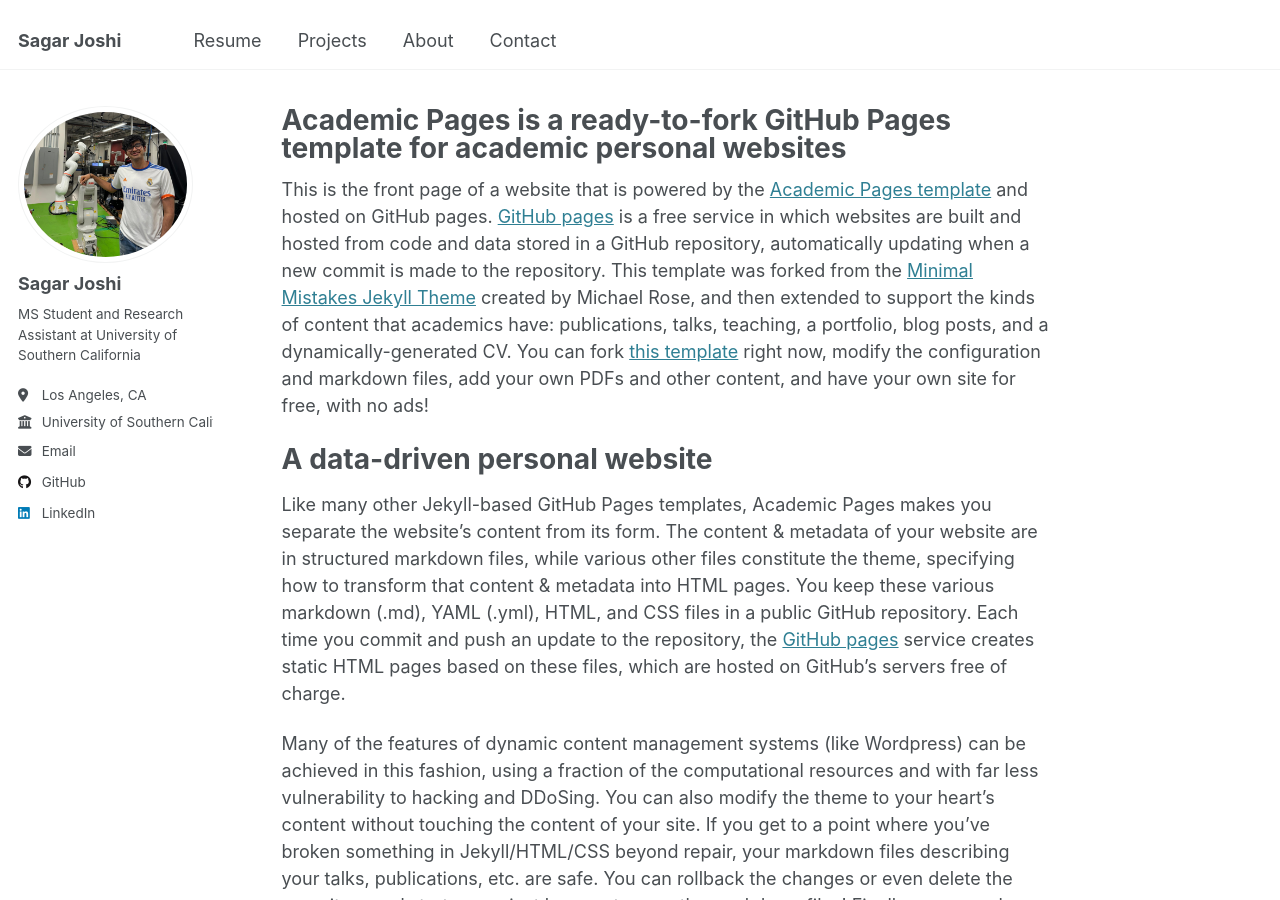
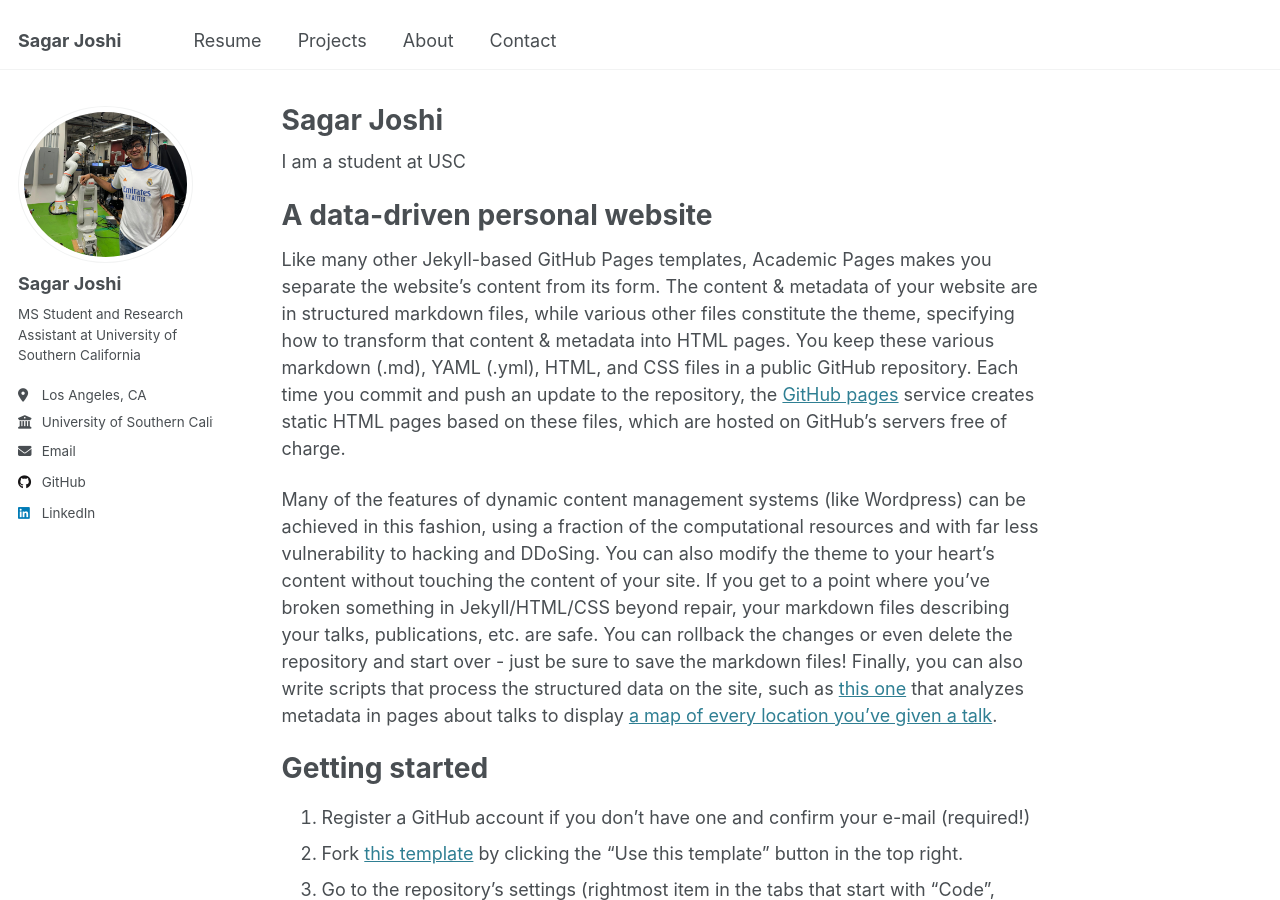
Before and after one commit to SagarJoshi73249/SagarJoshi73249.github.io, a Jekyll site: the page built from _pages/about.md, in a window 1280 px wide and 900 px high. Built offline with Jekyll 4.4.1, drawn with Linux system fonts in a browser that asks for light colours.

Commit message:
about section test

```diff
--- a/_pages/about.md
+++ b/_pages/about.md
@@ -1,13 +1,12 @@
 ---
 permalink: /
-title: "Academic Pages is a ready-to-fork GitHub Pages template for academic personal websites"
+title: "Sagar Joshi"
 author_profile: true
 redirect_from:
   - /about/
   - /about.html
 ---
-
-This is the front page of a website that is powered by the [Academic Pages template](https://github.com/academicpages/academicpages.github.io) and hosted on GitHub pages. [GitHub pages](https://pages.github.com) is a free service in which websites are built and hosted from code and data stored in a GitHub repository, automatically updating when a new commit is made to the repository. This template was forked from the [Minimal Mistakes Jekyll Theme](https://mmistakes.github.io/minimal-mistakes/) created by Michael Rose, and then extended to support the kinds of content that academics have: publications, talks, teaching, a portfolio, blog posts, and a dynamically-generated CV. You can fork [this template](https://github.com/academicpages/academicpages.github.io) right now, modify the configuration and markdown files, add your own PDFs and other content, and have your own site for free, with no ads!
+I am a student at USC
 
 A data-driven personal website
 ======
```
